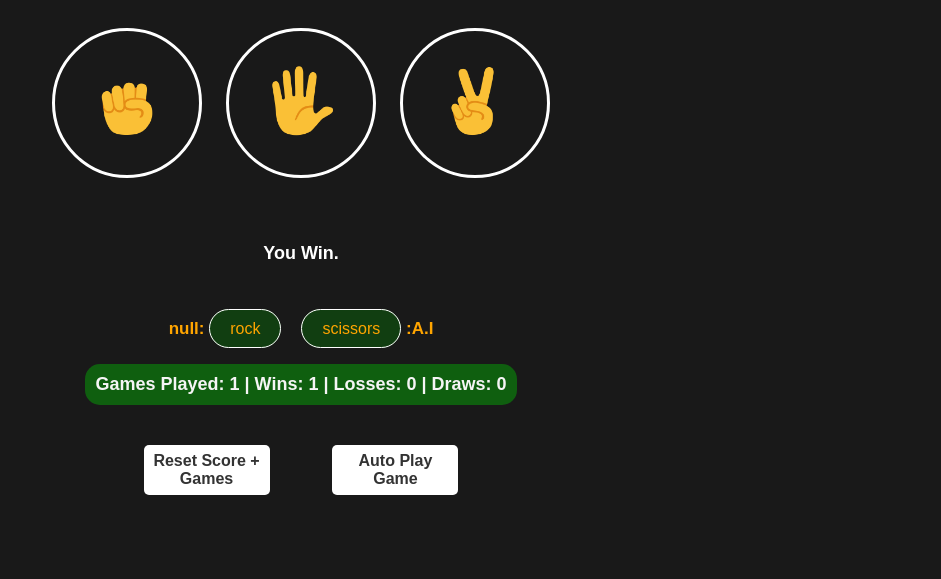
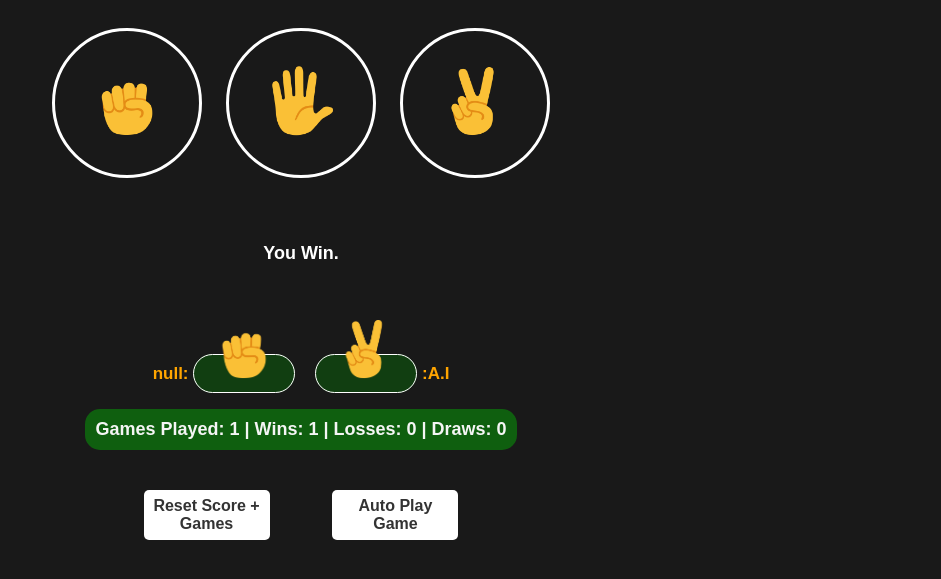
Before and after one commit to rasold/rasold-r-p-s-games, a plain HTML site: page index.html in a window 1280 px wide. Both pictures are taken after a click on the button 465 px from the left and 200 px from the top of the page. Shown: the part 97-676 px from the top of the page, without its empty margins (339-1280 px from the left). Drawn offline with Linux system fonts and the light colour scheme.

Commit message:
Update index.html

```diff
--- a/index.html
+++ b/index.html
@@ -955,8 +955,8 @@
 
 
         document.querySelector('.move-result').innerHTML =
-        `<div class="you">${userName}: <span class="your-icon">${playerPick}</span></div>
-        <div class="computer"><span class="comp-icon">${computer}</span> :A.I</div>`;
+        `<div class="you">${userName}: <span class="your-icon"><img src="images/${playerPick}.png"></span></div>
+        <div class="computer"><span class="comp-icon"><img src="images/${computer}.png"></span> :A.I</div>`;
 
         document.querySelector('.res-type').innerHTML = result;
     }
```
